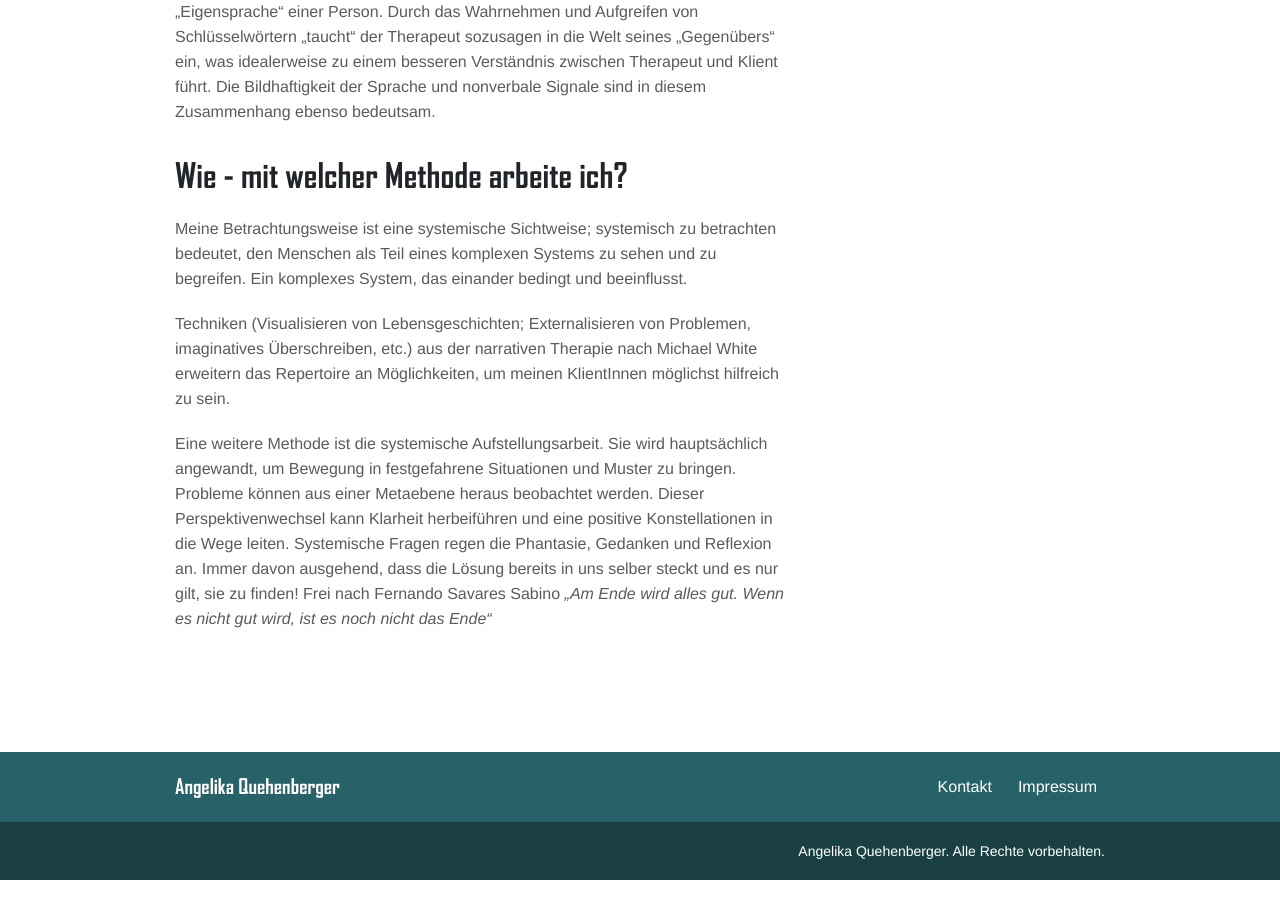
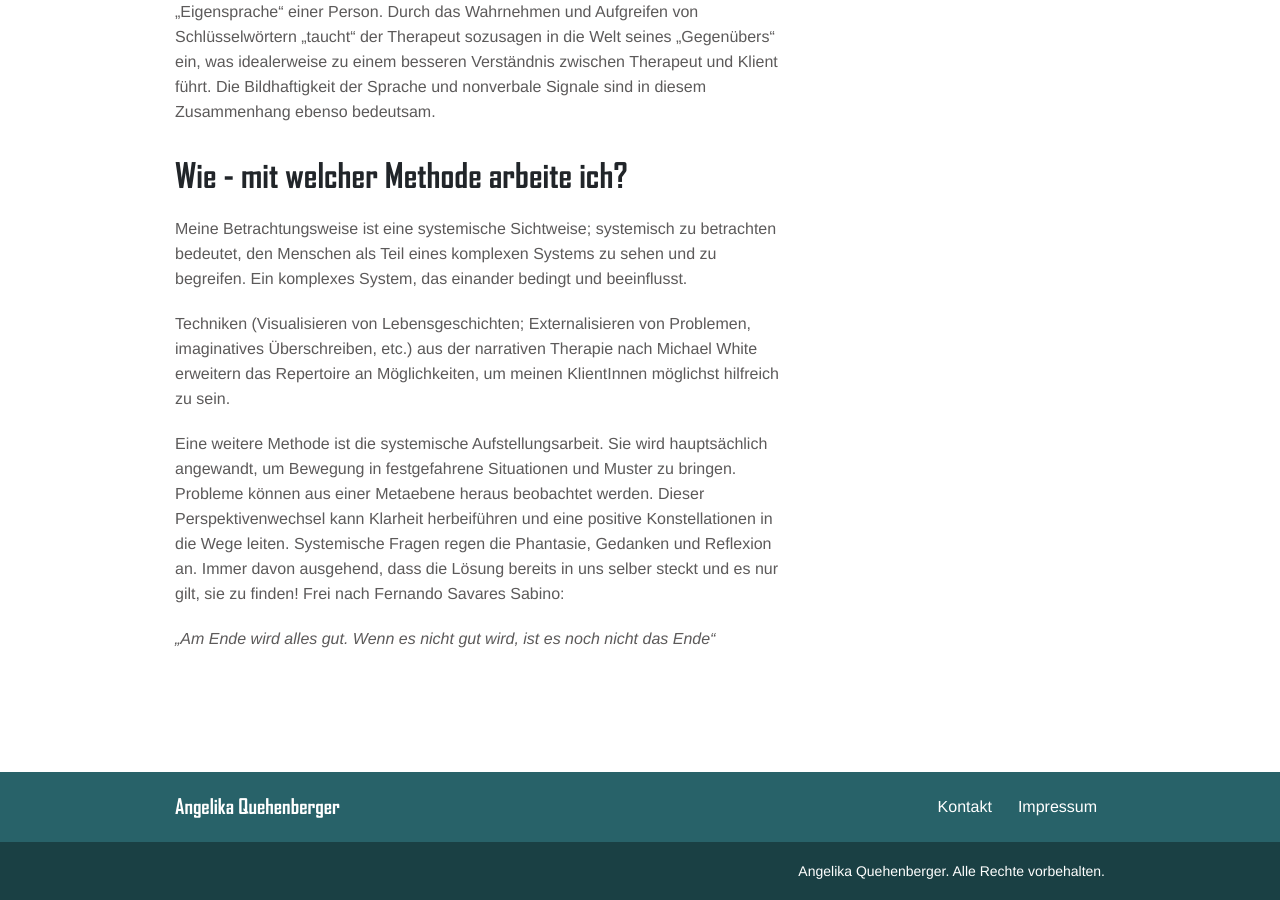
Before and after one commit to dvschnitz/angelika-quehenberger, a Jekyll site: the page built from method.md, in a window 1280 px wide and 900 px high, scrolled down 846 px. Built offline with Jekyll 4.4.1, drawn with Linux system fonts in a browser that asks for light colours.

Commit message:
Changed cite

```diff
--- a/method.md
+++ b/method.md
@@ -18,4 +18,6 @@ Meine Betrachtungsweise ist eine systemische Sichtweise; systemisch zu betrachte
 
 Techniken (Visualisieren von Lebensgeschichten; Externalisieren von Problemen, imaginatives Überschreiben, etc.) aus der narrativen Therapie nach Michael White erweitern das Repertoire an Möglichkeiten, um meinen KlientInnen möglichst hilfreich zu sein.
 
-Eine weitere Methode ist die systemische Aufstellungsarbeit. Sie wird hauptsächlich angewandt, um Bewegung in festgefahrene Situationen und Muster zu bringen. Probleme können aus einer Metaebene heraus beobachtet  werden. Dieser Perspektivenwechsel kann Klarheit herbeiführen und eine positive Konstellationen in die Wege leiten. Systemische Fragen regen die Phantasie, Gedanken und Reflexion an. Immer davon ausgehend, dass die Lösung bereits in uns selber steckt und es nur gilt, sie zu finden! Frei nach Fernando Savares Sabino *„Am Ende wird alles gut. Wenn es nicht gut wird, ist es noch nicht das Ende“*
+Eine weitere Methode ist die systemische Aufstellungsarbeit. Sie wird hauptsächlich angewandt, um Bewegung in festgefahrene Situationen und Muster zu bringen. Probleme können aus einer Metaebene heraus beobachtet  werden. Dieser Perspektivenwechsel kann Klarheit herbeiführen und eine positive Konstellationen in die Wege leiten. Systemische Fragen regen die Phantasie, Gedanken und Reflexion an. Immer davon ausgehend, dass die Lösung bereits in uns selber steckt und es nur gilt, sie zu finden! Frei nach Fernando Savares Sabino:
+
+*„Am Ende wird alles gut. Wenn es nicht gut wird, ist es noch nicht das Ende“*
```
Also changed, not shown: _services/Scheidungsberatung.md (+1 -3 lines).
